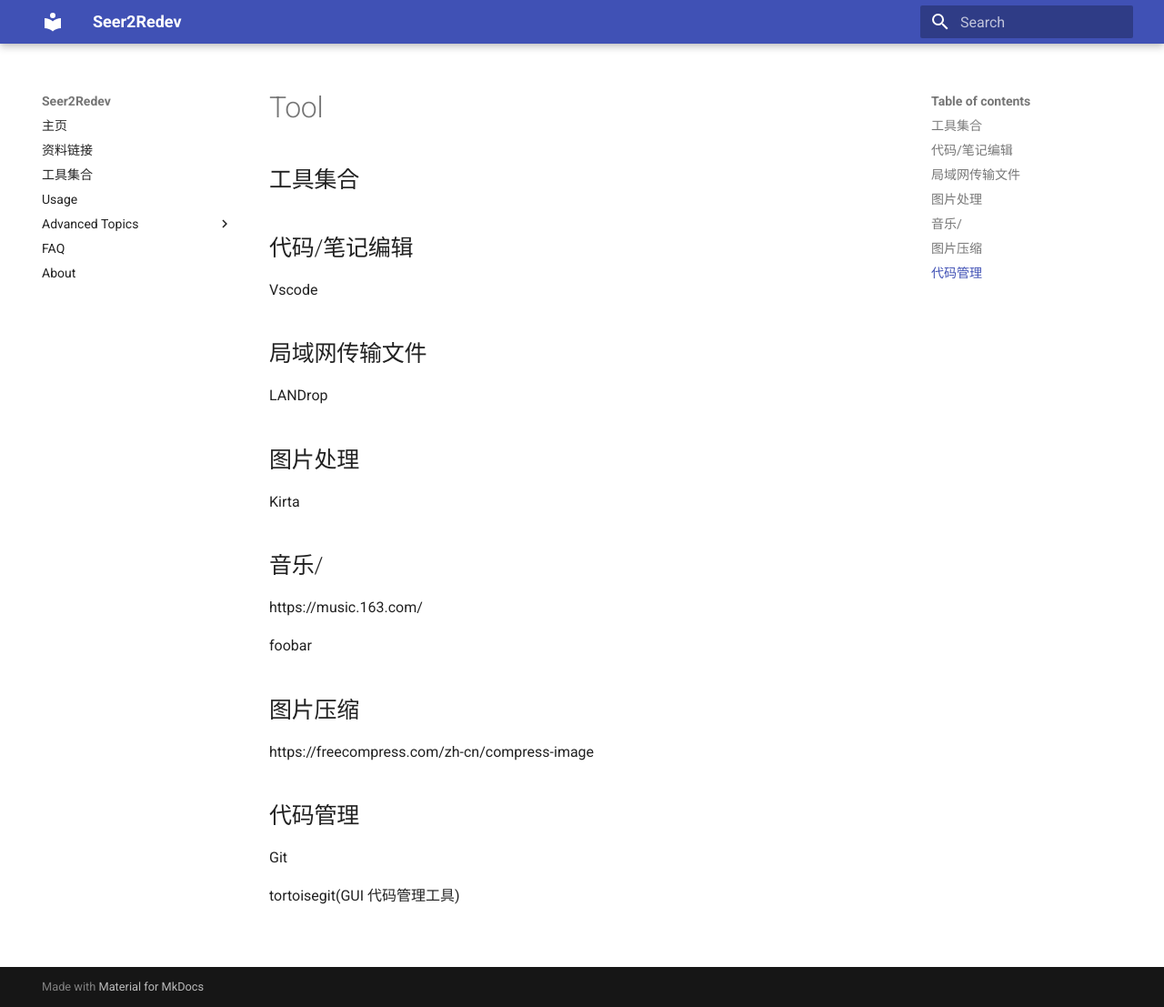
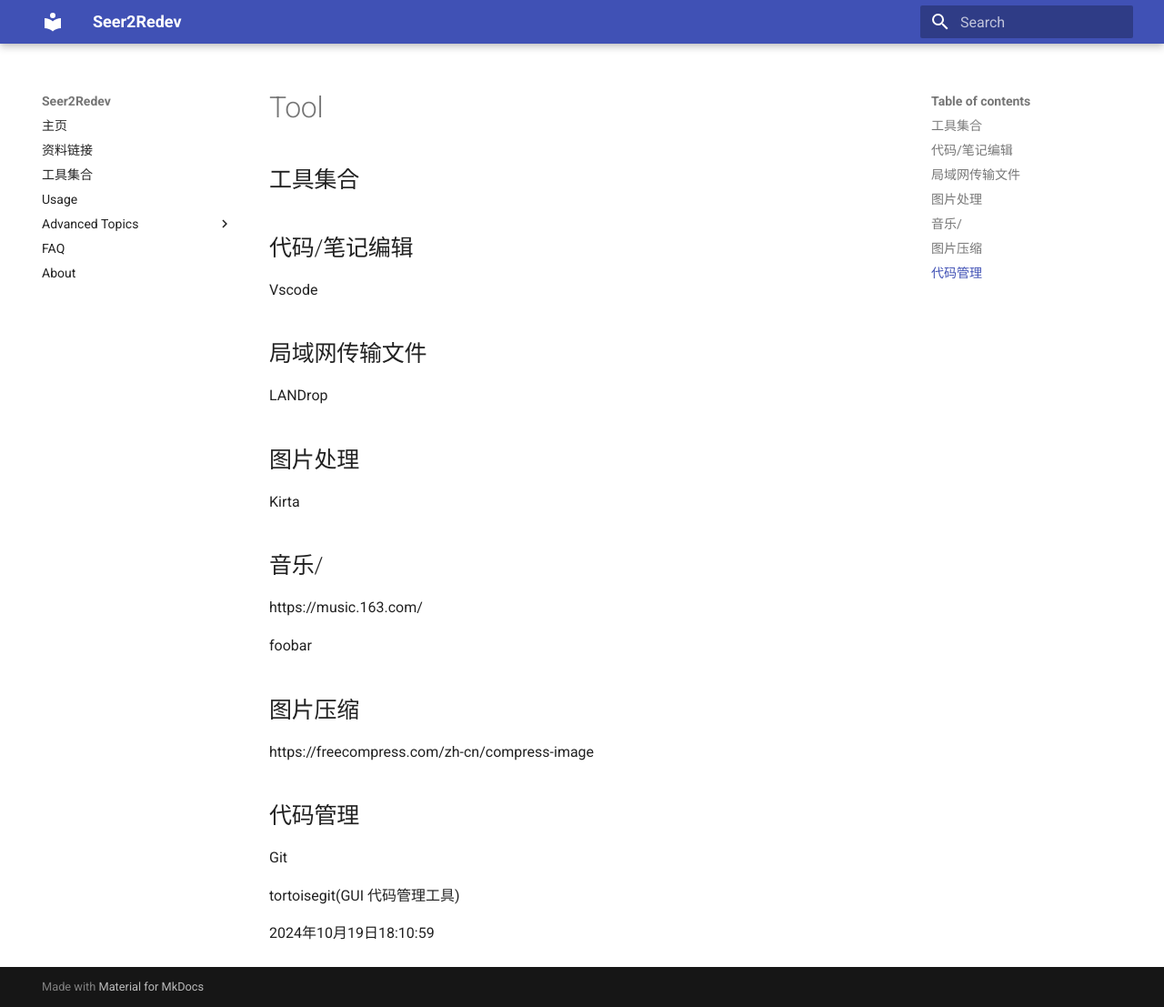
Before and after one commit to Seer2reboot/Seer2ReDev, an MkDocs documentation site: the page built from docs/tool.md, in a window 1280 px wide and 1107 px high. Shown: the whole window at 91% size. Built offline with MkDocs 1.6.1 and Material for MkDocs 9.7.7, drawn with Linux system fonts in a browser that asks for light colours.

Commit message:
2024年10月19日18:11:10

```diff
--- a/docs/tool.md
+++ b/docs/tool.md
@@ -27,3 +27,5 @@ https://freecompress.com/zh-cn/compress-image
 Git
 
 tortoisegit(GUI 代码管理工具)
+
+2024年10月19日18:10:59
```
